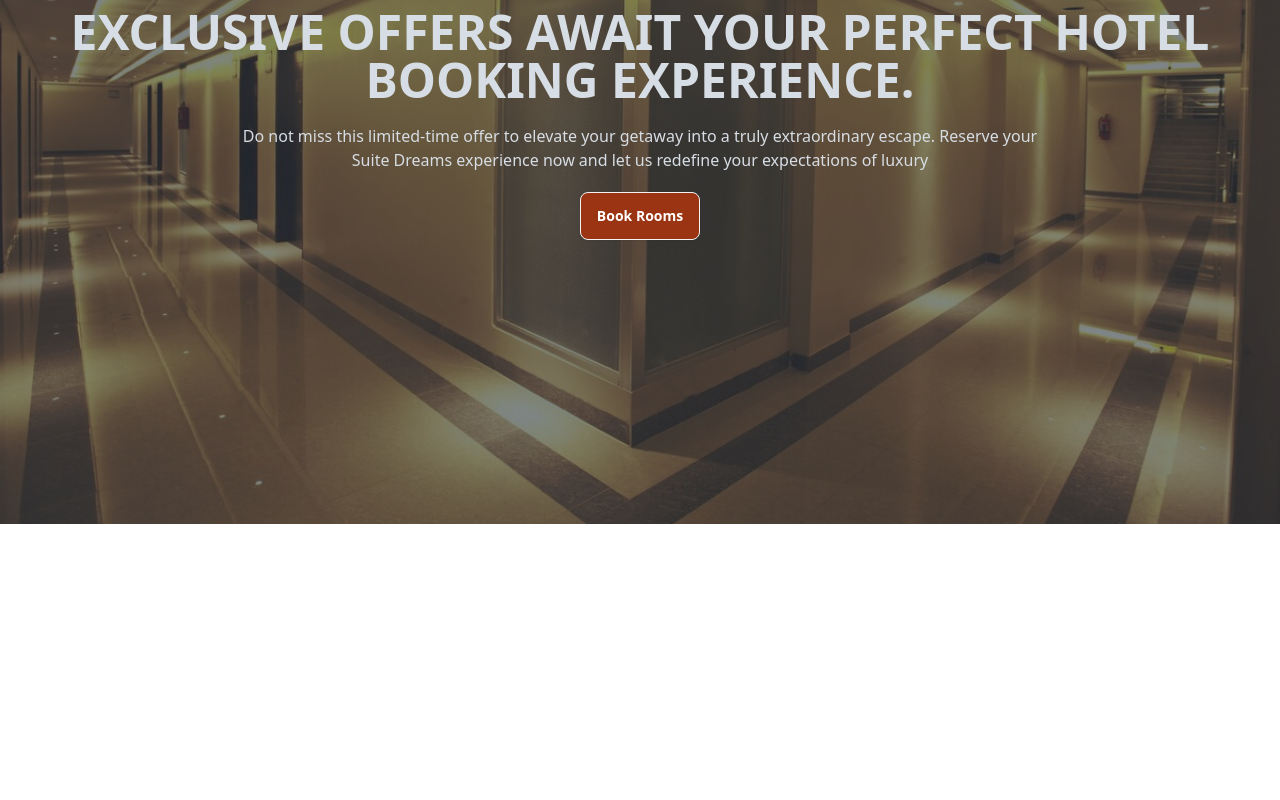
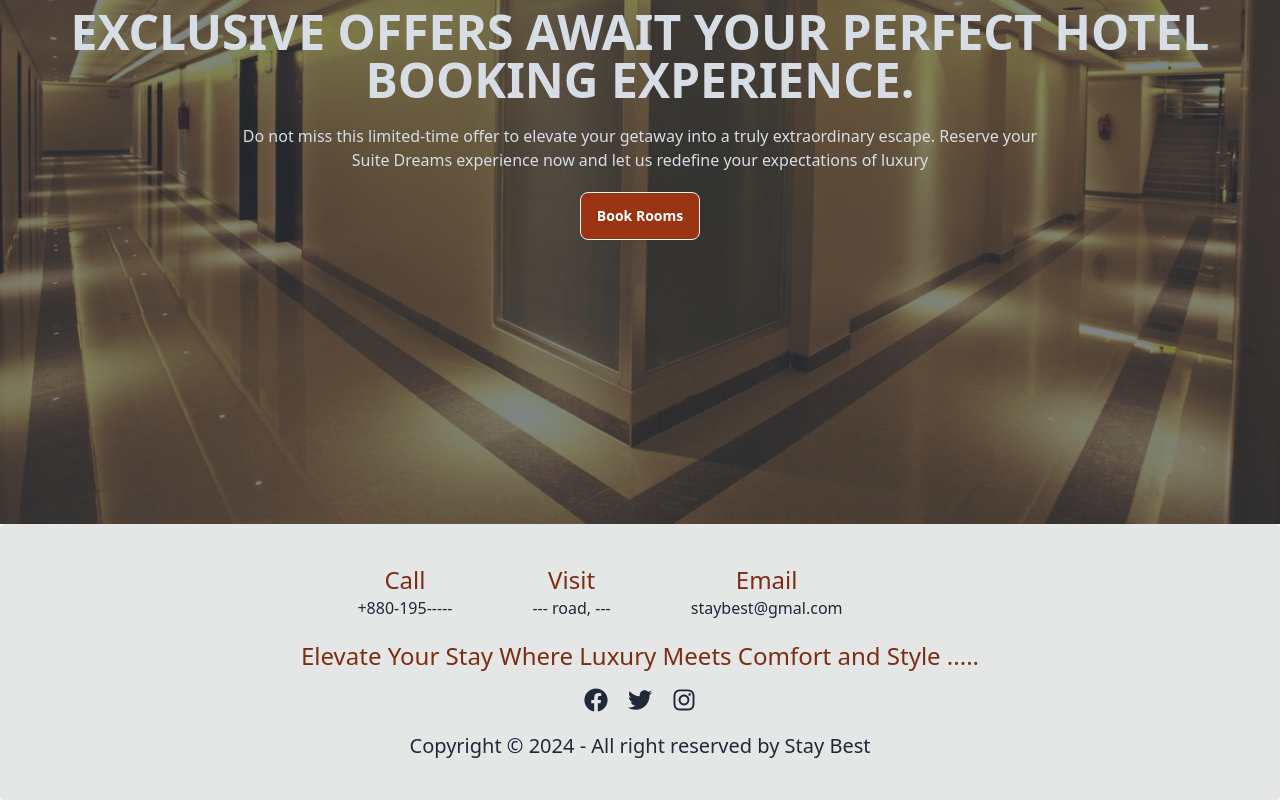
Before and after one commit to dipujafar/Stay-Best, a React (Vite) app in the folder Stay-Best-Client/: page / in a window 1280 px wide. Shown: the part 348-1148 px from the top of the page. Before the commit the page ends 872 px from the top, so only its background shows below. Built offline with nearby package versions, Linux system fonts and the light colour scheme; no server answers.

Commit message:
added footer

```diff
--- /dev/null
+++ b/Stay-Best-Client/src/components/shared/Footer.jsx
@@ -0,0 +1,49 @@
+import { FaFacebook, FaTwitter, FaInstagram } from "react-icons/fa";
+import Container from "./Container";
+const Footer = () => {
+  return (
+
+    <footer className="md:p-10 bg-base-300 rounded ">
+         <Container>
+
+            <div>
+      <div className="flex justify-center flex-wrap">
+        <div className="md:mr-20 text-center">
+          <h3 className="text-2xl font-medium text-orange-900">Call</h3>
+          <p>+880-195-----</p>
+        </div>
+        <div className="md:mr-20 text-center">
+          <h3 className="text-2xl  font-medium text-orange-900">Visit</h3>
+          <p>--- road, ---</p>
+        </div>
+        <div className="md:mr-20 text-center">
+          <h3 className="text-2xl  font-medium text-orange-900">Email</h3>
+          <p>staybest@gmal.com</p>
+        </div>
+      </div>
+      <h2 className="text-center text-2xl text-orange-900 mt-5">
+      Elevate Your Stay Where Luxury Meets Comfort and Style .....
+      </h2>
+      <div className="flex gap-5 text-2xl justify-center mt-4">
+        <a href="#">
+          <FaFacebook></FaFacebook>
+        </a>
+        <a href="#">
+          <FaTwitter></FaTwitter>
+        </a>
+        <a href="#">
+          <FaInstagram></FaInstagram>
+        </a>
+      </div>
+      <div className="text-center text-xl  mt-5">
+        <h3>Copyright © 2024 - All right reserved by Stay Best</h3>
+      </div>
+      </div>
+
+      </Container>
+    </footer>
+
+  );
+};
+
+export default Footer;
--- a/Stay-Best-Client/src/layout/Root.jsx
+++ b/Stay-Best-Client/src/layout/Root.jsx
@@ -1,12 +1,16 @@
 import { Outlet } from "react-router-dom";
 import Navbar from "../components/shared/Navbar";
+import Footer from "../components/shared/Footer";
 
 
 const Root = () => {
     return (
         <div>
             <Navbar></Navbar>
-           <Outlet></Outlet>
+            <div className="min-h-[calc(100vh-270px)]">
+            <Outlet></Outlet>
+            </div>
+           <Footer></Footer>
         </div>
     );
 };
--- /dev/null
+++ b/Stay-Best-Client/src/pages/ErrorPage.jsx
@@ -0,0 +1,18 @@
+import { BiSolidErrorCircle } from "react-icons/bi";
+import { useNavigate } from "react-router-dom";
+
+const ErrorPage = () => {
+    const navigate = useNavigate();
+    return (
+        <div className="flex flex-col justify-center items-center gap-4 bg-base-300 h-screen">
+            <BiSolidErrorCircle className="text-4xl text-red-500"/>
+            <h1 className="text-3xl font-medium"> Something Went Wrong!</h1>
+            <div className="flex gap-2">
+            <button onClick={()=>navigate(-1)} className="btn btn-outline btn-sm">Go Back</button>
+            <button onClick={()=>navigate("/")} className="btn btn-outline btn-sm">Go Home</button>
+            </div>
+        </div>
+    );
+};
+
+export default ErrorPage;
--- a/Stay-Best-Client/src/pages/room/RoomCard.jsx
+++ b/Stay-Best-Client/src/pages/room/RoomCard.jsx
@@ -5,7 +5,7 @@
 
 
 const RoomCard = ({room}) => {
-    const {  image, price_per_night, reviews
+    const {  image, price_per_night, reviews, room_description
     } = room || {}
     return (
         <Link to=''>
@@ -14,9 +14,12 @@
             </Helmet>
         <div className=" card card-compact  bg-base-100 shadow-xl">
             <figure><img src={image} alt="Room_Image" className="h-80 hover:scale-110 duration-500" /></figure>
-            <div className='flex justify-between px-2 mb-2'>
-                <p className='text-xl font-medium'>Price Per Night: ${price_per_night}</p>
+            <div className='px-2 mb-2'>
+                <p className="text-xl font-medium">{room_description}</p>
+                <div className='flex justify-between'>
+                <p>${price_per_night} Per Night</p>
                 <p>Reviews: {reviews.length} </p>
+                </div>
                 </div>
             </div>
         </Link>
--- a/Stay-Best-Client/src/pages/room/Rooms.jsx
+++ b/Stay-Best-Client/src/pages/room/Rooms.jsx
@@ -23,7 +23,7 @@
            </Helmet>
             <Container>
                 <div>
-                    <marquee className="text-3xl uppercase text-orange-900"> Available Room</marquee>
+                    <marquee className="text-3xl uppercase text-orange-900"> Available Rooms</marquee>
                 </div>
            <div className="grid grid-cols-1 md:grid-cols-2 lg:grid-cols-3 gap-2">
             {
--- a/Stay-Best-Client/src/routes/router.jsx
+++ b/Stay-Best-Client/src/routes/router.jsx
@@ -6,12 +6,14 @@
 import Login from "../pages/Login";
 import SignUp from "../pages/SignUp";
 import Rooms from "../pages/room/Rooms";
+import ErrorPage from "../pages/ErrorPage";
 
 
   const router = createBrowserRouter([
     {
       path: "/",
       element: <Root></Root>,
+      errorElement: <ErrorPage></ErrorPage>,
       children:[
         {
             path:"/",
@@ -25,11 +27,13 @@
     },
     {
       path: "/login",
-      element: <Login></Login>
+      element: <Login></Login>,
+      errorElement: <ErrorPage></ErrorPage>
     },
     {
       path: "/signUp",
-      element: <SignUp></SignUp>
+      element: <SignUp></SignUp>,
+      errorElement: <ErrorPage></ErrorPage>,
     }
   ]);
 
```
